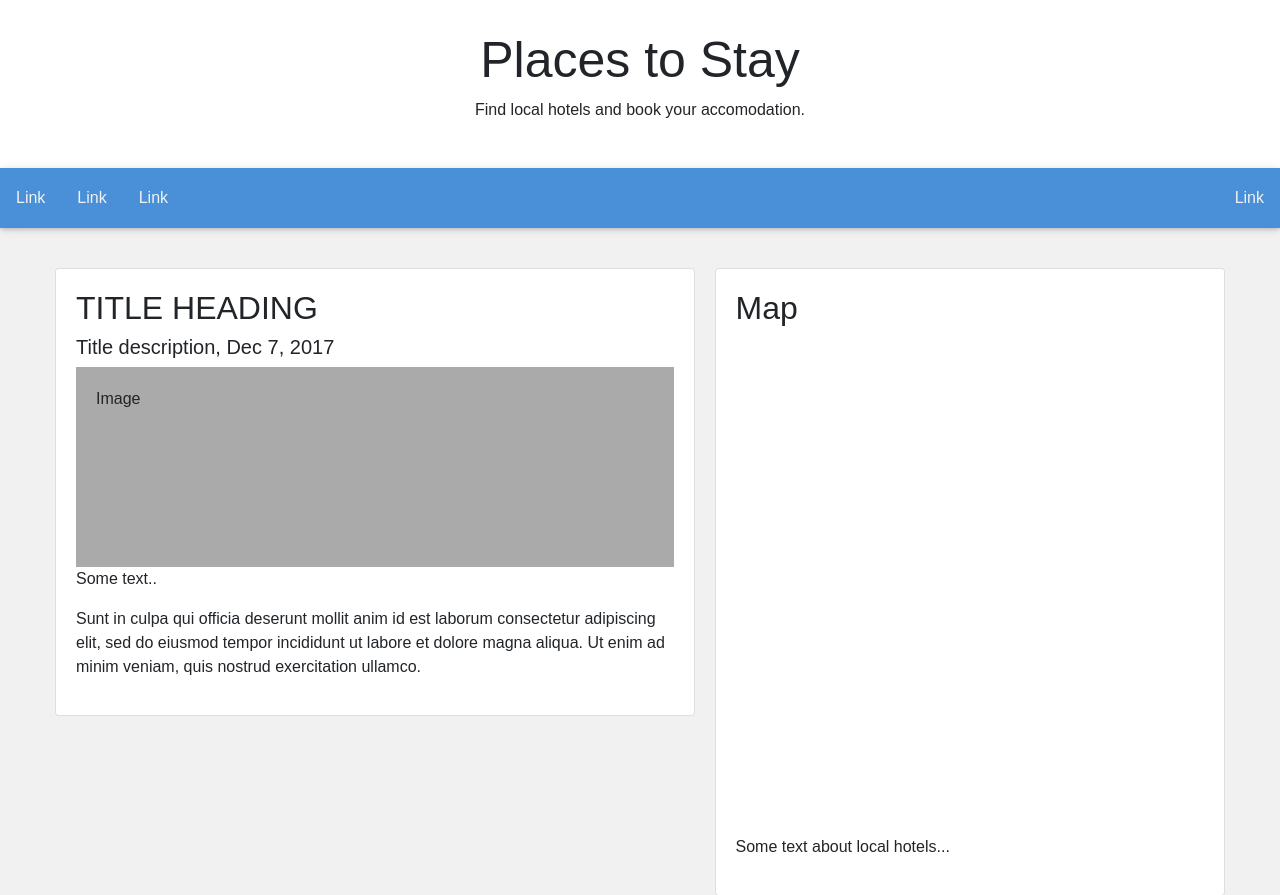
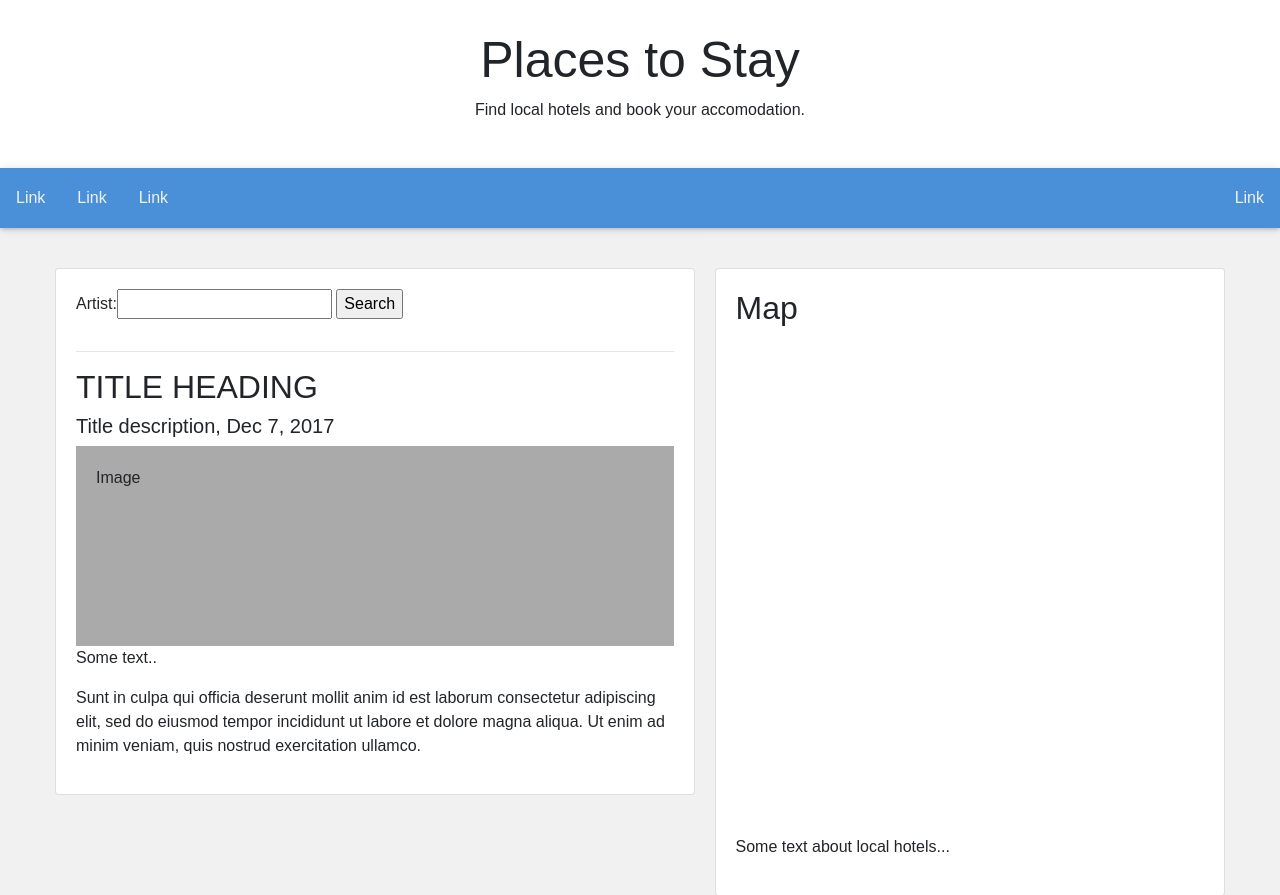
Before and after one commit to Alexjarv/PTS, a plain HTML site: page index.html in a window 1280 px wide. Shown: the top 895 px of the page. Drawn offline with nearby package versions, Linux system fonts and the light colour scheme.

Commit message:
fisrt layout

```diff
--- a/index.html
+++ b/index.html
@@ -28,6 +28,10 @@
 <div class="row">
   <div class="leftcolumn">
     <div class="card">
+	  <p>Artist:<input id="artist">
+	  <input type="button" id="btn1" value="Search">
+	  </p>
+	  <hr>
       <h2>TITLE HEADING</h2>
       <h5>Title description, Dec 7, 2017</h5>
       <div class="fakeimg" style="height:200px;">Image</div>
```
